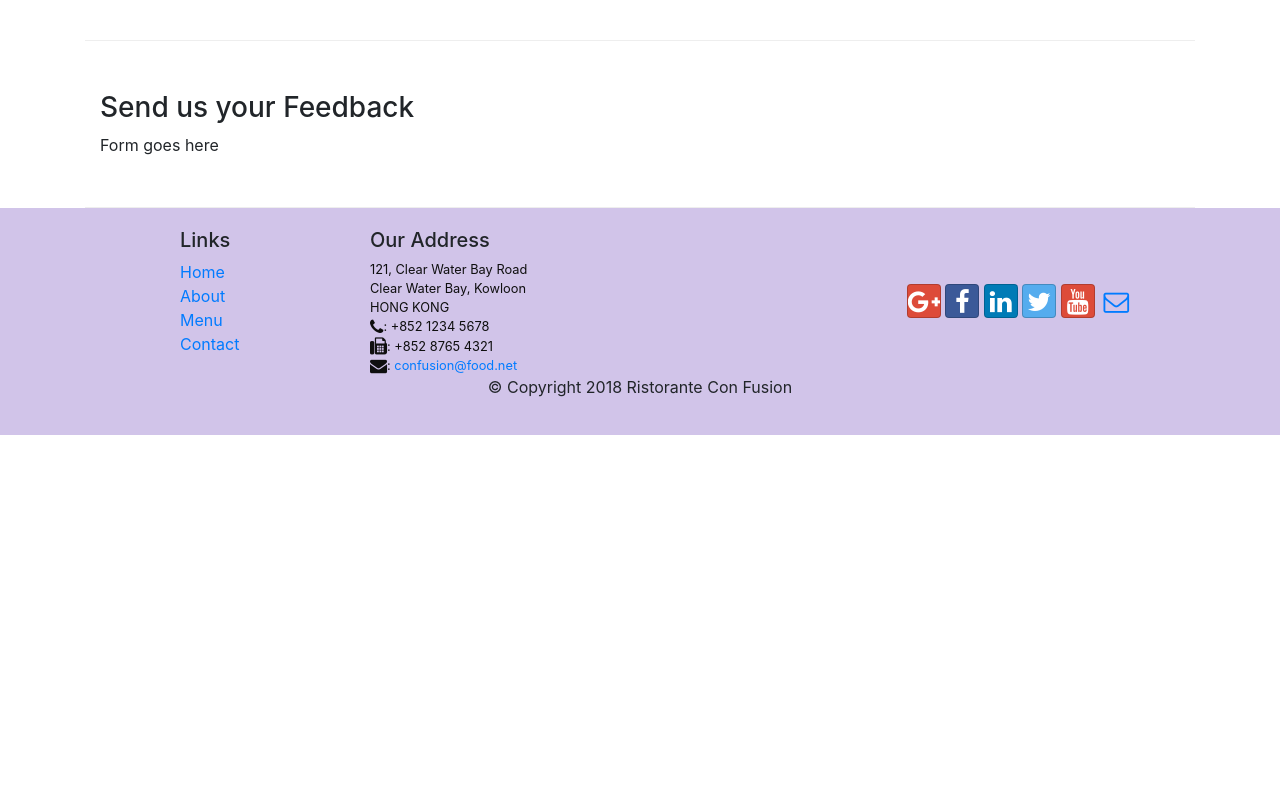
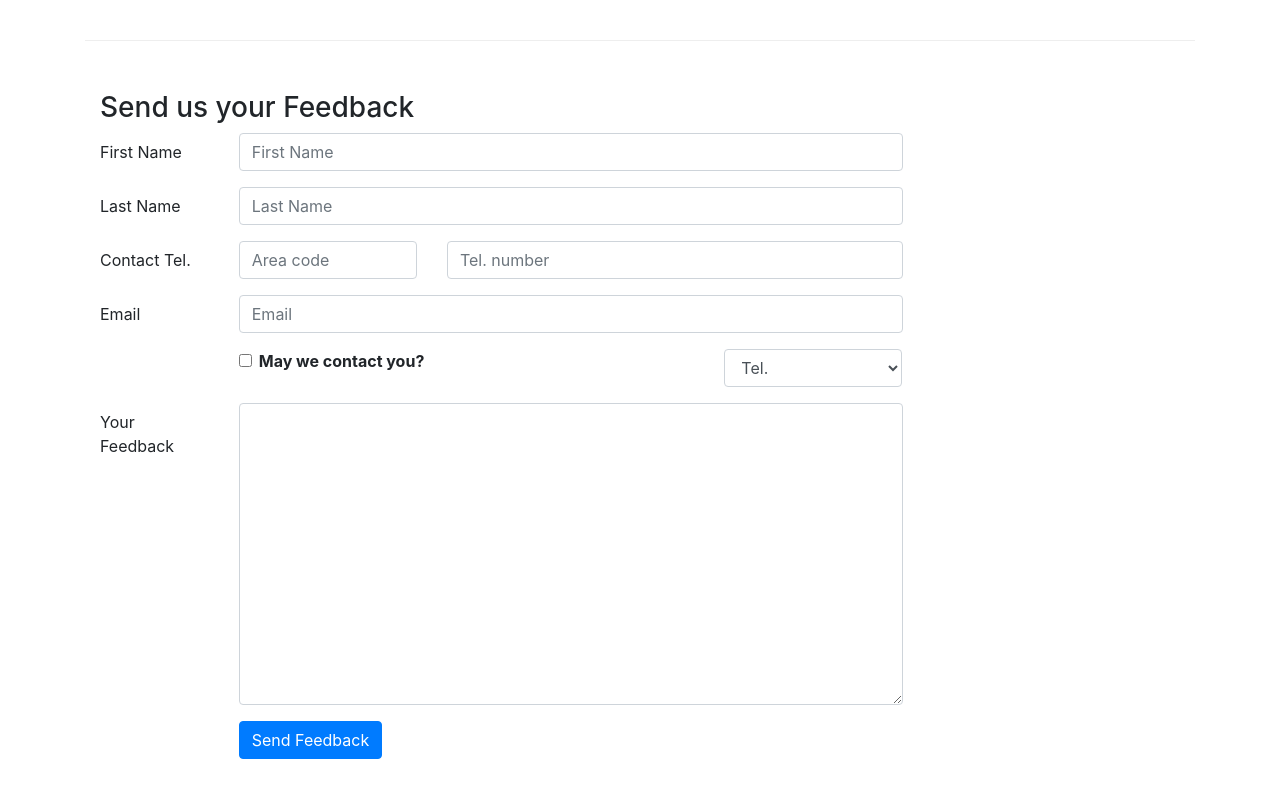
Before and after one commit to sileo-ebus/bootstrap4-coursera, a website: page contactus.html in a window 1280 px wide. Shown: the part 780-1580 px from the top of the page. Before the commit the page ends 1215 px from the top, so only its background shows below. Drawn offline with nearby package versions, Linux system fonts and the light colour scheme.

Commit message:
Forms and buttons

```diff
--- a/contactus.html
+++ b/contactus.html
@@ -80,7 +80,7 @@
             </div>
             <div class="col-12 col-sm-11 offset-sm-1">
                 <div class="btn-group" role="group">
-                    <a role="button" class="btn btn-primary" href="tel:+85212345678"><div class="fa fa-phone"></div> Call</a>
+                    <a role="button" class="btn btn-primary" href="tel:+85212345678"><i class="fa fa-phone"></i> Call</a>
                     <a role="button" class="btn btn-info"><i class="fa fa-skype"></i> Skype</a>
                     <a role="button" class="btn btn-success" href="mailto:confusion@food.net"><i class="fa fa-envelope-o"></i> Email</a>
                 </div>
@@ -92,7 +92,63 @@
               <h3>Send us your Feedback</h3>
            </div>
             <div class="col-12 col-md-9">
-                Form goes here
+                    <form>
+                            <div class="form-group row">
+                                <label for="firstname" class="col-md-2 col-form-label">First Name</label>
+                                <div class="col-md-10">
+                                    <input type="text" class="form-control" id="firstname" name="firstname" placeholder="First Name">
+                                </div>
+                            </div>
+                            <div class="form-group row">
+                                <label for="lastname" class="col-md-2 col-form-label">Last Name</label>
+                                <div class="col-md-10">
+                                    <input type="text" class="form-control" id="lastname" name="lastname" placeholder="Last Name">
+                                </div>
+                            </div>
+                            <div class="form-group row">
+                                    <label for="telnum" class="col-12 col-md-2 col-form-label">Contact Tel.</label>
+                                    <div class="col-5 col-md-3">
+                                        <input type="tel" class="form-control" id="areacode" name="areacode" placeholder="Area code">
+                                    </div>
+                                    <div class="col-7 col-md-7">
+                                        <input type="tel" class="form-control" id="telnum" name="telnum" placeholder="Tel. number">
+                                    </div>
+                                </div>
+                                <div class="form-group row">
+                                    <label for="emailid" class="col-md-2 col-form-label">Email</label>
+                                    <div class="col-md-10">
+                                        <input type="email" class="form-control" id="emailid" name="emailid" placeholder="Email">
+                                    </div>
+                                </div>
+                                <div class="form-group row">
+                                        <div class="col-md-6 offset-md-2">
+                                            <div class="form-check">
+                                                <input type="checkbox" class="form-check-input" name="approve" id="approve" value="">
+                                                <label class="form-check-label" for="approve">
+                                                    <strong>May we contact you?</strong>
+                                                </label>
+                                            </div>
+                                        </div>
+                                        <div class="col-md-3 offset-md-1">
+                                            <select class="form-control">
+                                                <option>Tel.</option>
+                                                <option>Email</option>
+                                            </select>
+                                        </div>
+                                </div>
+                                <div class="form-group row">
+                                        <label for="feedback" class="col-md-2 col-form-label">Your Feedback</label>
+                                        <div class="col-md-10">
+                                            <textarea class="form-control" id="feedback" name="feedback" rows="12"></textarea>
+                                        </div>
+                                </div>
+                                <div class="form-group row">
+                                        <div class="offset-md-2 col-md-10">
+                                            <button type="submit" class="btn btn-primary">Send Feedback</button>
+                                        </div>
+                                </div>
+                    </form>
+
             </div>
              <div class="col-12 col-md">
             </div>
@@ -106,10 +162,10 @@
                 <div class="col-4 offset-1 col-sm-2">
                     <h5>Links</h5>
                     <ul class="list-unstyled">
-                        <li><a href="#">Home</a></li>
-                        <li><a href="#">About</a></li>
+                        <li><a href="index.html">Home</a></li>
+                        <li><a href="aboutus.html">About</a></li>
                         <li><a href="#">Menu</a></li>
-                        <li><a href="#">Contact</a></li>
+                        <li><a href="contactus.html">Contact</a></li>
                     </ul>
                 </div>
                 <div class="col-7 col-sm-5">
```
Also changed, not shown: aboutus.html (+1 -1 lines).
